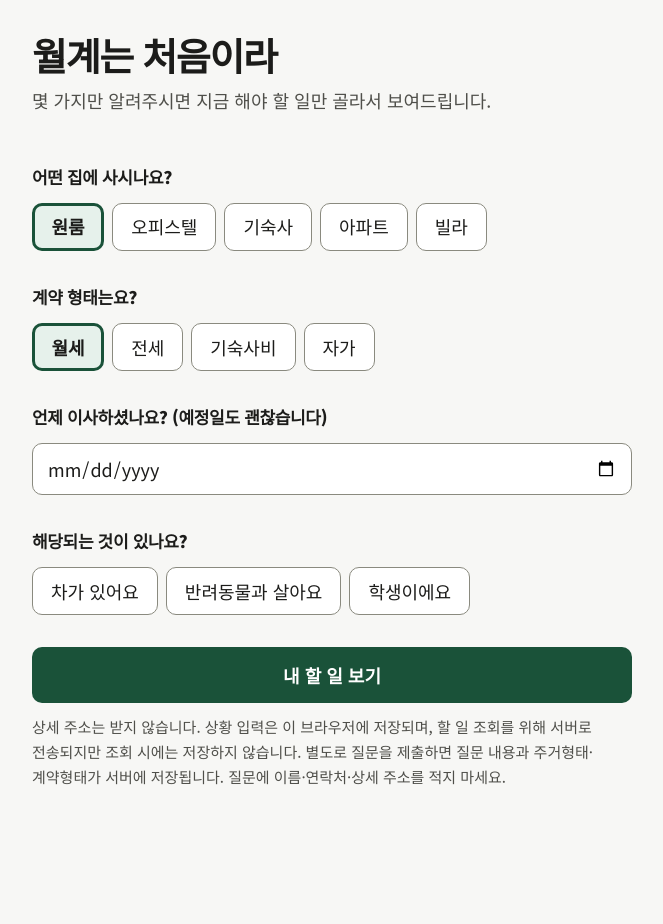
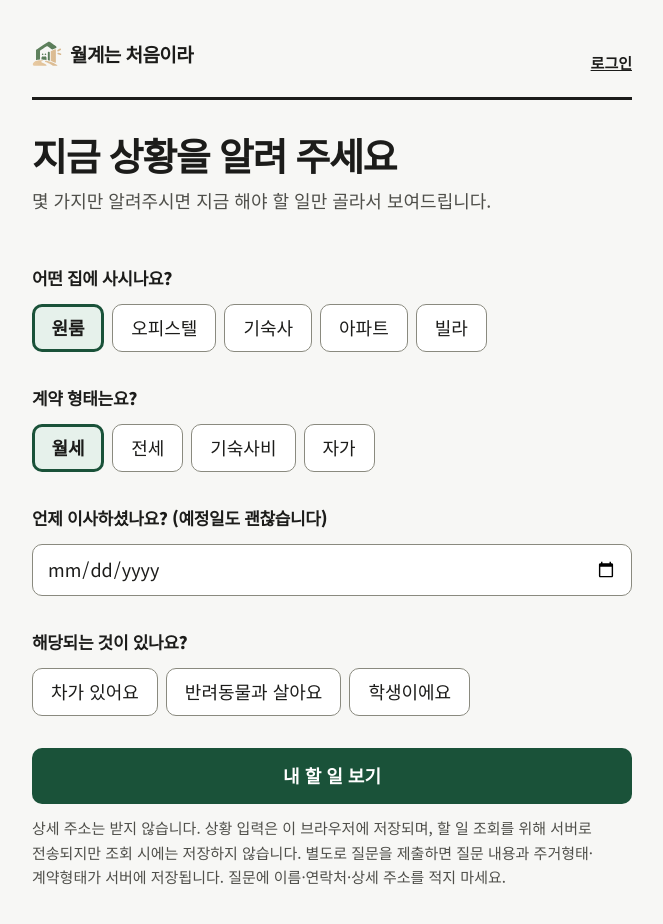
Before and after one commit to 2026-KW-HACKATHON/13_NowonLikeUs, a Next.js app: page /setup in a window 1280 px wide. Shown: the top 924 px of the page, without its empty margins (308-971 px from the left). Before the commit the page ends 869 px from the top, so only its background shows below. Built offline with nearby package versions, Linux system fonts and the light colour scheme; no server answers.

Commit message:
Feat: 상황 입력 화면에 상단바 추가

```diff
--- a/app/setup/page.tsx
+++ b/app/setup/page.tsx
@@ -1,6 +1,7 @@
 'use client';
 
 import { useRouter } from 'next/navigation';
+import Masthead from '@/components/Masthead';
 import ProfileForm from '@/components/ProfileForm';
 import { saveProfile } from '@/lib/profile';
 import { useProfile } from '@/lib/useProfile';
@@ -18,7 +19,9 @@ export default function SetupPage() {
 
   return (
     <main>
-      <h1 className="page-title">월계는 처음이라</h1>
+      {/* 입력 중인 조건을 위에 또 띄우면 헷갈리므로 조건 줄은 비운다. 제호 · 로그인만. */}
+      <Masthead profile={null} />
+      <h1 className="page-title">지금 상황을 알려 주세요</h1>
       <p className="lead">
         몇 가지만 알려주시면 지금 해야 할 일만 골라서 보여드립니다.
       </p>
```
